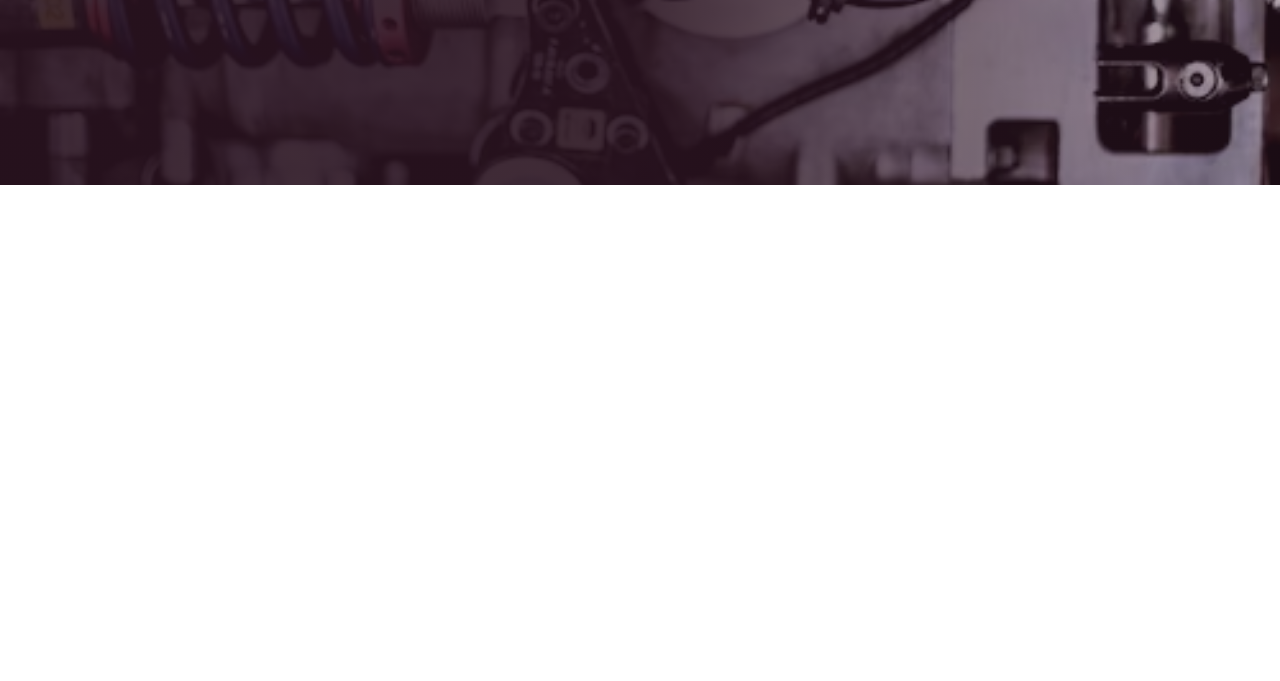
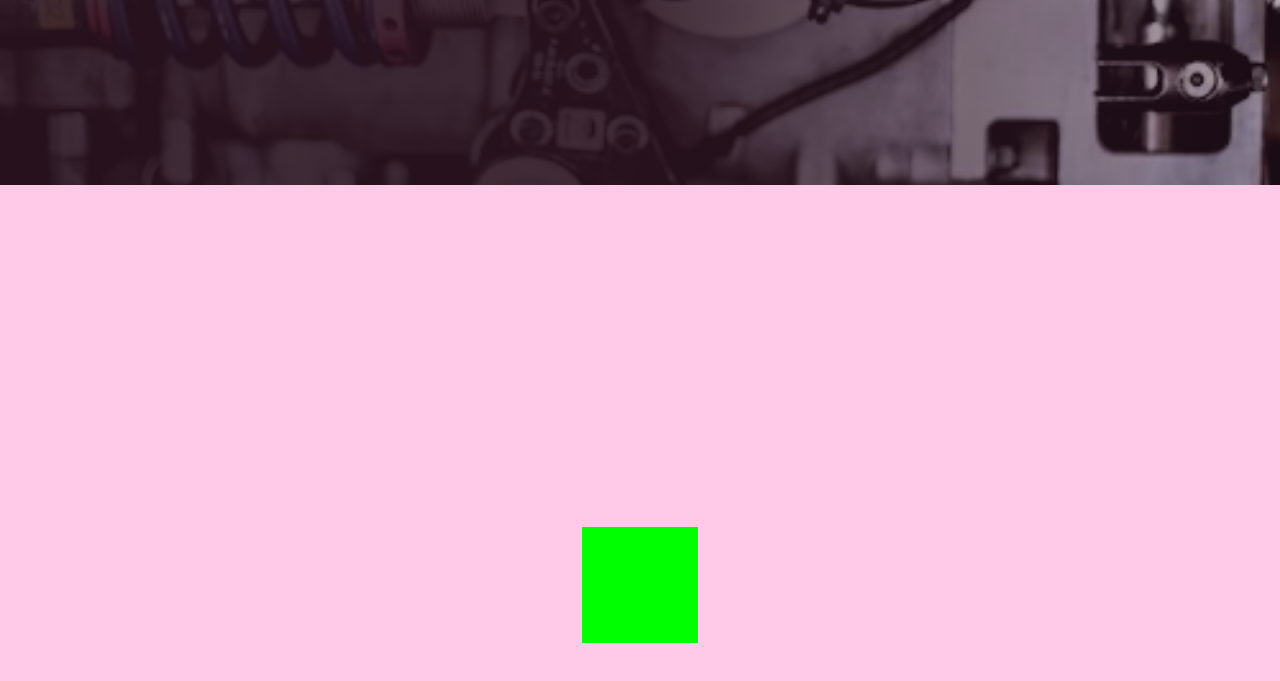
Before and after one commit to sebas64mil/Maqueta1Mixta, a plain HTML site: page index.html in a window 1280 px wide. Shown: the part 495-1176 px from the top of the page. Before the commit the page ends 800 px from the top, so only its background shows below. Drawn offline with nearby package versions, Linux system fonts and the light colour scheme.

Commit message:
avance js

```diff
--- a/index.html
+++ b/index.html
@@ -9,6 +9,16 @@
     <link rel="stylesheet" href="/src/Styles/Styles_General.css ">
     <link rel="stylesheet" href="/src/Styles/banner.css ">
     <link rel="stylesheet" href="/src/Styles/tipografiaStyles.css">
+    <link rel="stylesheet" href="/src/Componentes/Maqueta.js">
+
+    <script type="importmap">
+        {
+            "imports": {
+            "three": "https://cdn.jsdelivr.net/npm/three@v0.149.0/build/three.module.js",
+            "three/addons/": "https://cdn.jsdelivr.net/npm/three@v0.149.0/examples/jsm/"
+        }
+        }
+    </script>
 </head>
 <body>
     <header class="header_menu">
@@ -31,6 +41,9 @@
             <p class="body1">Descubre una amplia variedad de mecánicas, circuitos y contenido multimedia en este espacio único e incomparable. </p>
         </div>
     </header>
-    <div class="Maqueta"></div>
+
+        <div id="canvas-container">
+            <script type="module" src="/src/Componentes/Maqueta.js"></script>
+        </div>
 </body>
 </html>
--- a/src/Componentes/Maqueta.js
+++ b/src/Componentes/Maqueta.js
@@ -0,0 +1,48 @@
+import * as THREE from 'three';
+
+
+
+import { OrbitControls } from 'three/addons/controls/OrbitControls.js';
+import { GLTFLoader } from 'three/addons/loaders/GLTFLoader.js';
+
+const scene = new THREE.Scene();
+const camera = new THREE.PerspectiveCamera( 75, window.innerWidth / window.innerHeight, 0.1, 1000 );
+
+const renderer = new THREE.WebGLRenderer();
+renderer.setSize( window.innerWidth, window.innerHeight );
+renderer.setAnimationLoop( animate );
+const container = document.getElementById("canvas-container");
+container.appendChild(renderer.domElement);
+
+const controls = new OrbitControls( camera, renderer.domElement );
+const loader = new GLTFLoader();
+
+controls.enablePan= false;
+camera.position.z = 5;
+
+
+// Obtener el color del CSS y aplicarlo a la escena
+const rootStyles = getComputedStyle(document.documentElement);
+const backgroundColor = rootStyles.getPropertyValue('--color-primary-400').trim();
+
+function hexToRgb(hex) {
+    hex = hex.replace("#", "");
+    const r = parseInt(hex.substring(0, 2), 16) / 255;
+    const g = parseInt(hex.substring(2, 4), 16) / 255;
+    const b = parseInt(hex.substring(4, 6), 16) / 255;
+    return new THREE.Color(r, g, b);
+}
+
+scene.background = hexToRgb(backgroundColor);
+
+const geometry = new THREE.BoxGeometry( 1, 1, 1 );
+const material = new THREE.MeshBasicMaterial( {color: 0x00ff00} );
+const cube = new THREE.Mesh( geometry, material );
+scene.add( cube );
+
+
+
+function animate() {
+	renderer.render( scene, camera );
+}
+renderer.setAnimationLoop( animate );
--- /dev/null
+++ b/src/Styles/maqueta.css
@@ -0,0 +1,6 @@
+#canvas-container {
+    width: 500px;
+    height: 100px;
+    overflow: hidden; /* Evita que se salga del área */
+
+}
```
